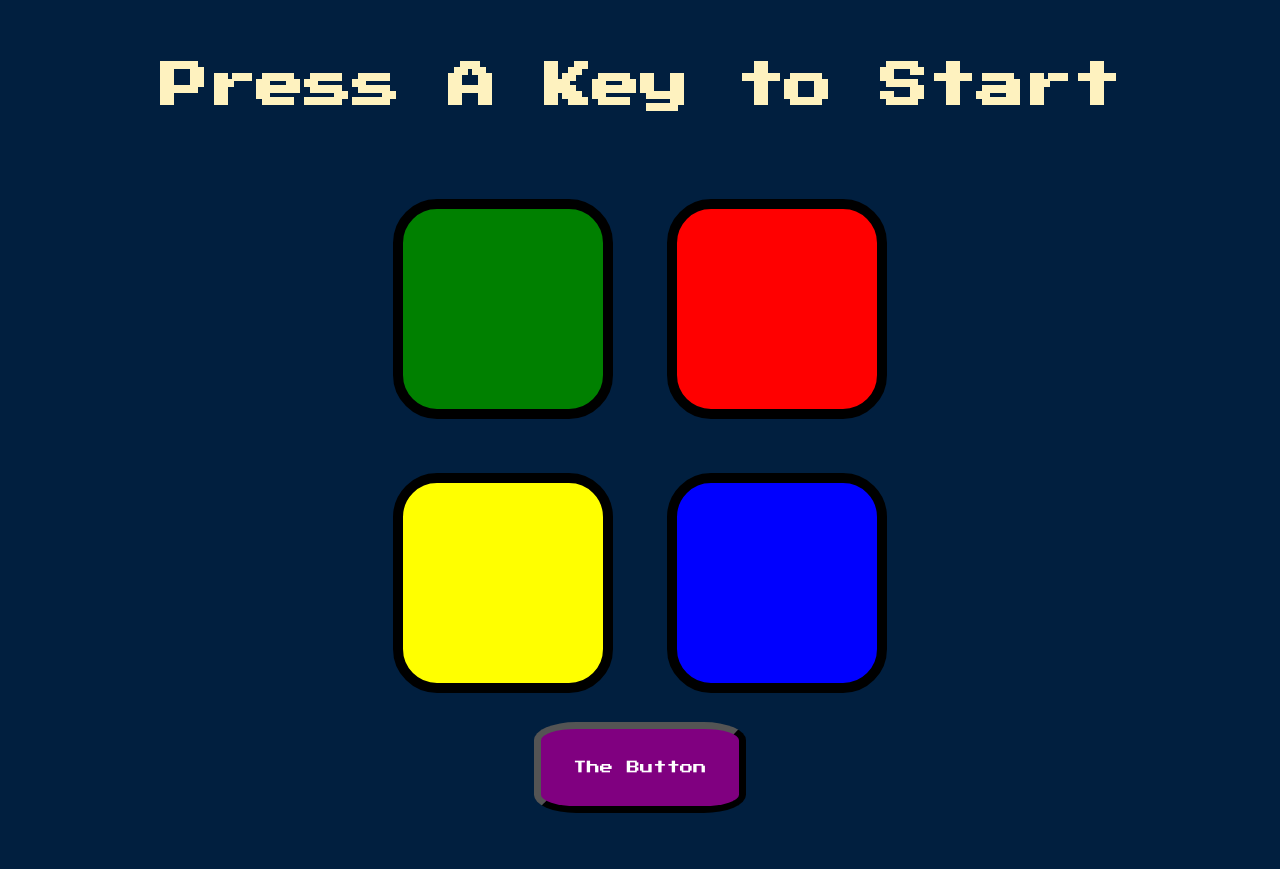
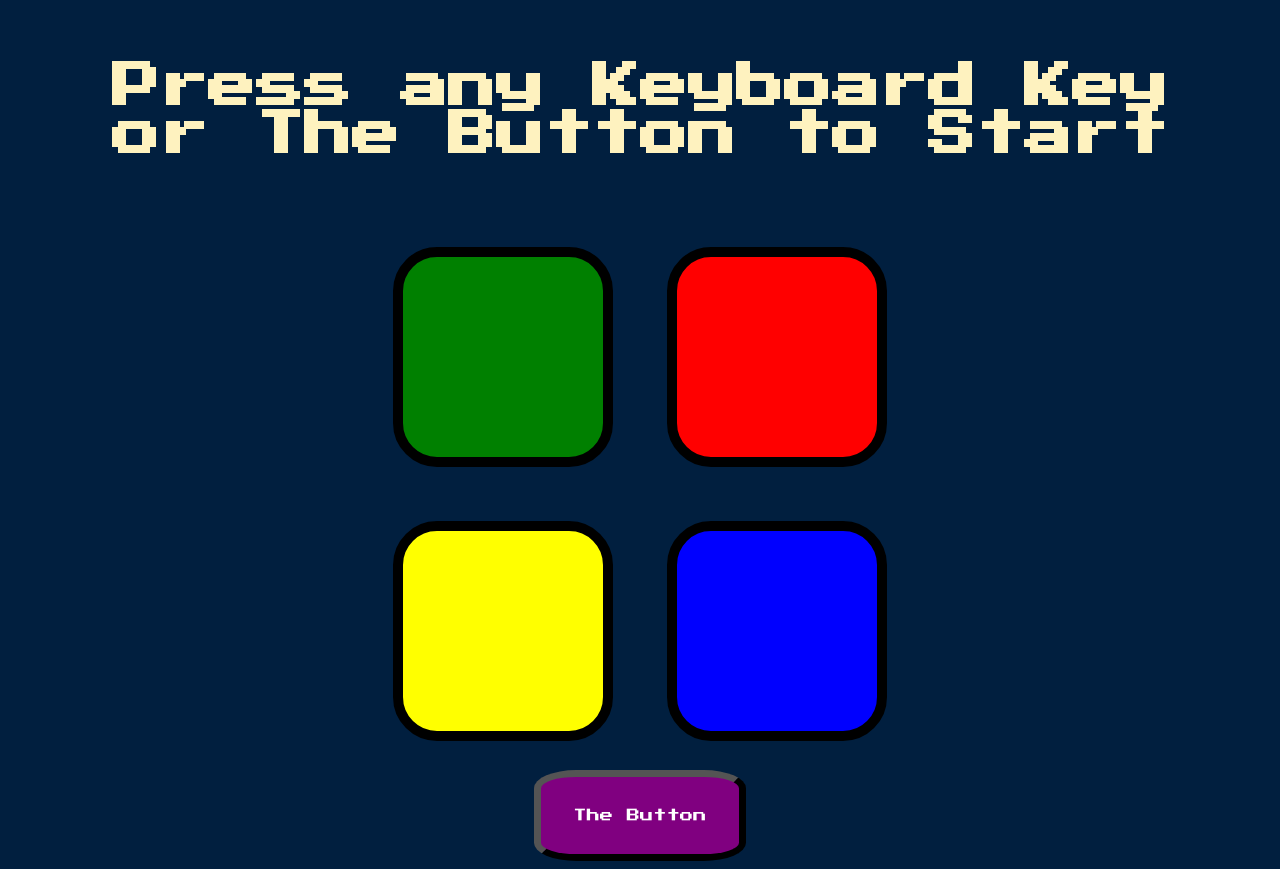
Before and after one commit to rybsume/gra-na-pamiec, a plain HTML site: page index.html in a window 1280 px wide. Before the commit the page ends 821 px from the top, so only its background shows below. Drawn offline with nearby package versions, Linux system fonts and the light colour scheme.

Commit message:
Update index.html

```diff
--- a/index.html
+++ b/index.html
@@ -9,7 +9,7 @@
 </head>
 
 <body>
-  <h1 id="level-title">Press A Key to Start</h1>
+  <h1 id="level-title">Press any Keyboard Key or The Button to Start</h1>
   <div class="container">
     <div lass="row">
 
```
